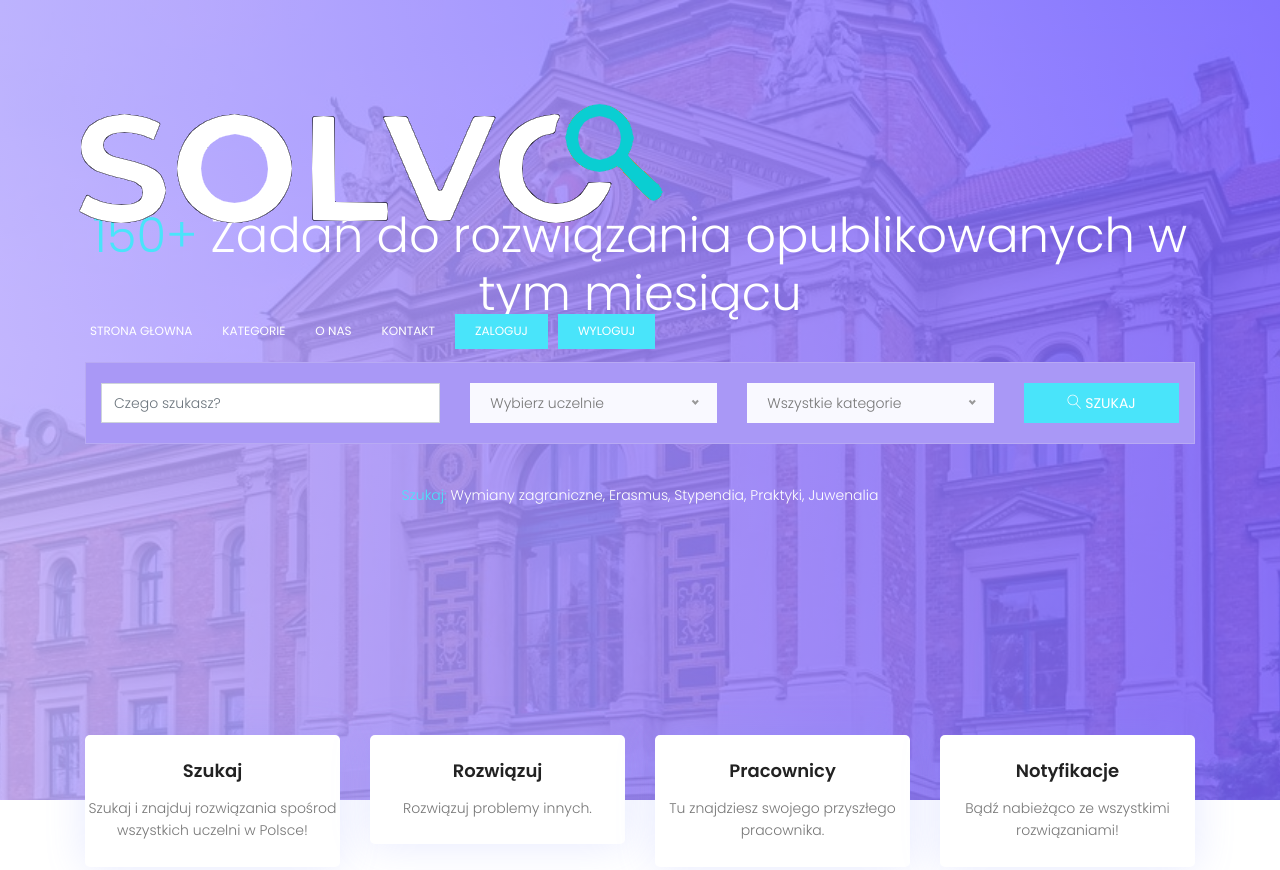
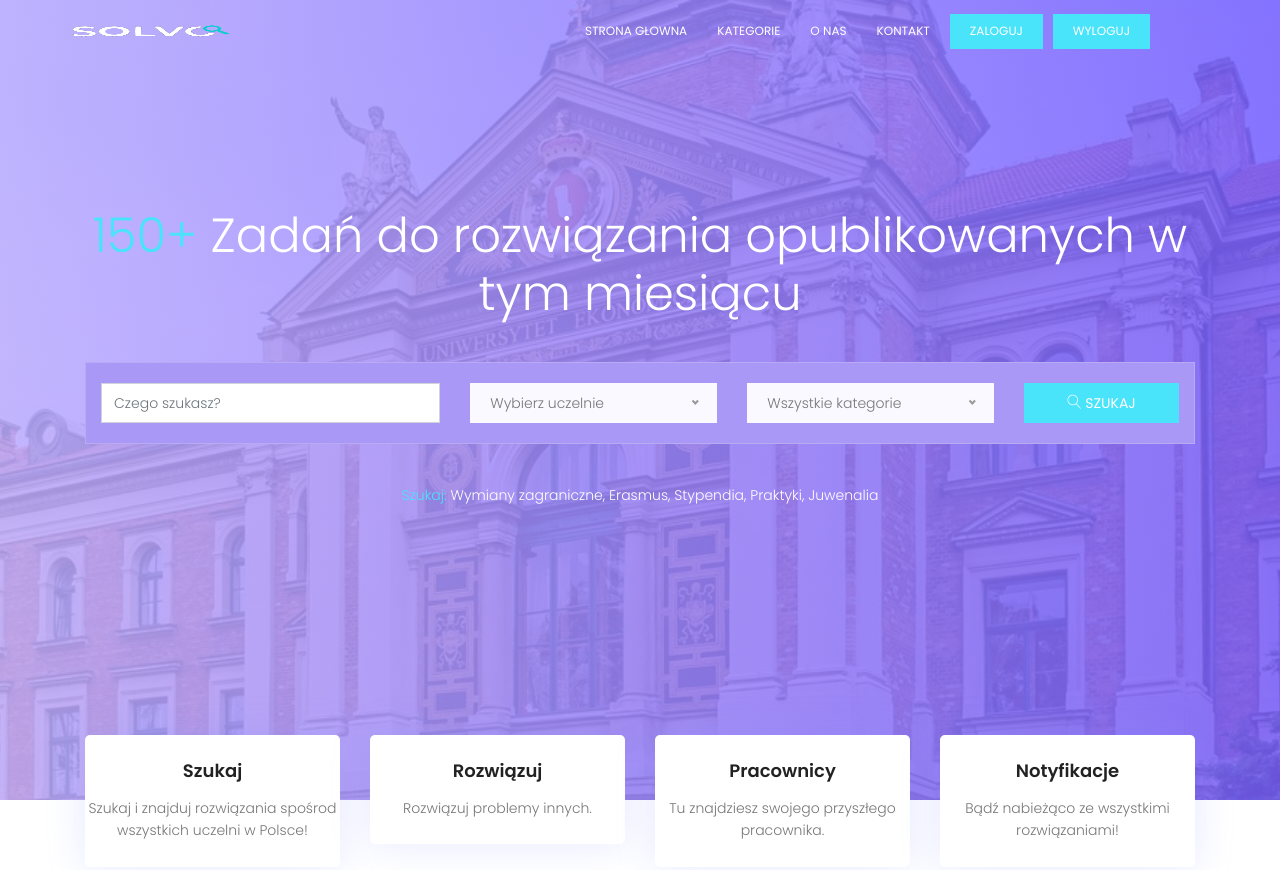
Before and after one commit to wgugulski/Solvo, a plain HTML site: page index.html in a window 1280 px wide. Shown: the top 870 px of the page. Drawn offline with nearby package versions, Linux system fonts and the light colour scheme; some packages are replaced by stand-ins of ours.

Commit message:
Update index.html

```diff
--- a/index.html
+++ b/index.html
@@ -35,7 +35,7 @@
 			    <div class="container">
 			    	<div class="row align-items-center justify-content-between d-flex">
 				      <div id="logo">
-				        <a href="index.html"><img src="img/solvo_logo_blue.png" alt="" title="" /></a>
+				        <a href="index.html"><img src="img/solvo_logo_blue.png" width="161" height="28" alt="" title="" /></a>
 				      </div>
 				      <nav id="nav-menu-container">
 				        <ul class="nav-menu">
```
